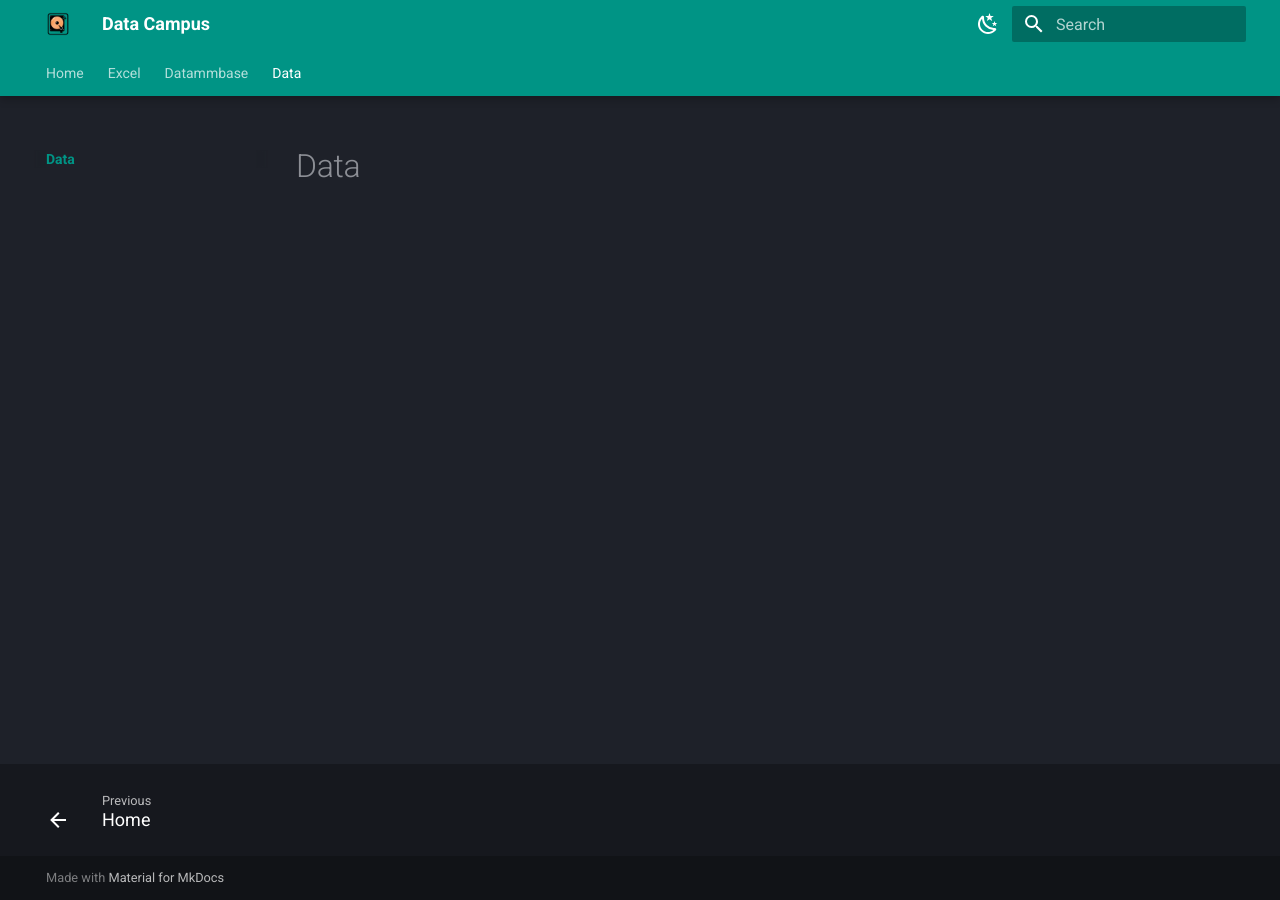
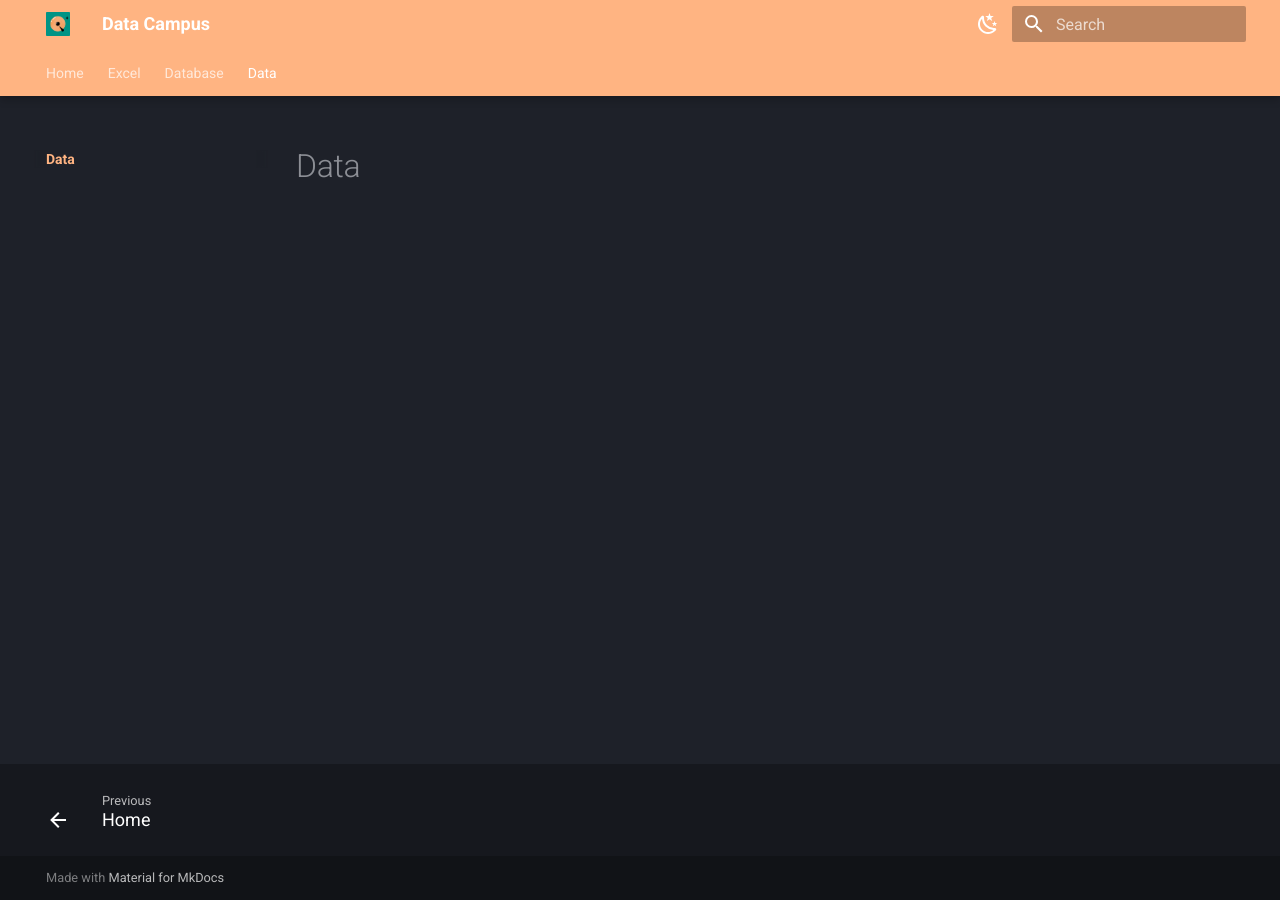
Before and after one commit to mciwing/data-campus, an MkDocs documentation site: the page built from docs/data/index.md, in a window 1280 px wide. Built offline with MkDocs 1.6.1 and Material for MkDocs 9.7.7, drawn with Linux system fonts in a browser that asks for light colours.

Commit message:
added logo and excel header

```diff
--- a/docs/stylesheets/colors.css
+++ b/docs/stylesheets/colors.css
@@ -1,6 +1,12 @@
 /* custom primary and accent colors */
 :root  > * {
-  --md-primary-fg-color:        #009485;
-  --md-accent-fg-color:         #FFB482;
+  --md-primary-fg-color:        #FFB482;
+  --md-accent-fg-color:         #009485;
+}
 
-}
+/*
+peachy : #FFB482
+teal : #009485
+aqua : #AAFFF7
+
+*/
--- a/mkdocs.yml
+++ b/mkdocs.yml
@@ -2,7 +2,7 @@
 # site_url:
 theme:
   name: material
-  logo: assets/icon.png
+  logo: assets/logo1.png
   favicon: assets/icon.png
   palette:
     - scheme: slate
@@ -35,10 +35,16 @@
 
   - Excel:
     - Home: excel/index.md
-  - Datammbase:
+  - Database:
     - Home: database/index.md
   - Data:
     - Home: data/index.md
 
 extra_css:
   - stylesheets/colors.css
+
+markdown_extensions:
+  - attr_list
+  - pymdownx.emoji:
+      emoji_index: !!python/name:material.extensions.emoji.twemoji
+      emoji_generator: !!python/name:material.extensions.emoji.to_svg
```
Also changed, not shown: docs/excel/index.md (+7 -1 lines), docs/assets/icon.png, docs/assets/icon2.png (added), docs/assets/icon3.png (added), docs/assets/logo1.png (added), docs/assets/logo2.png (added), 1 other file.
